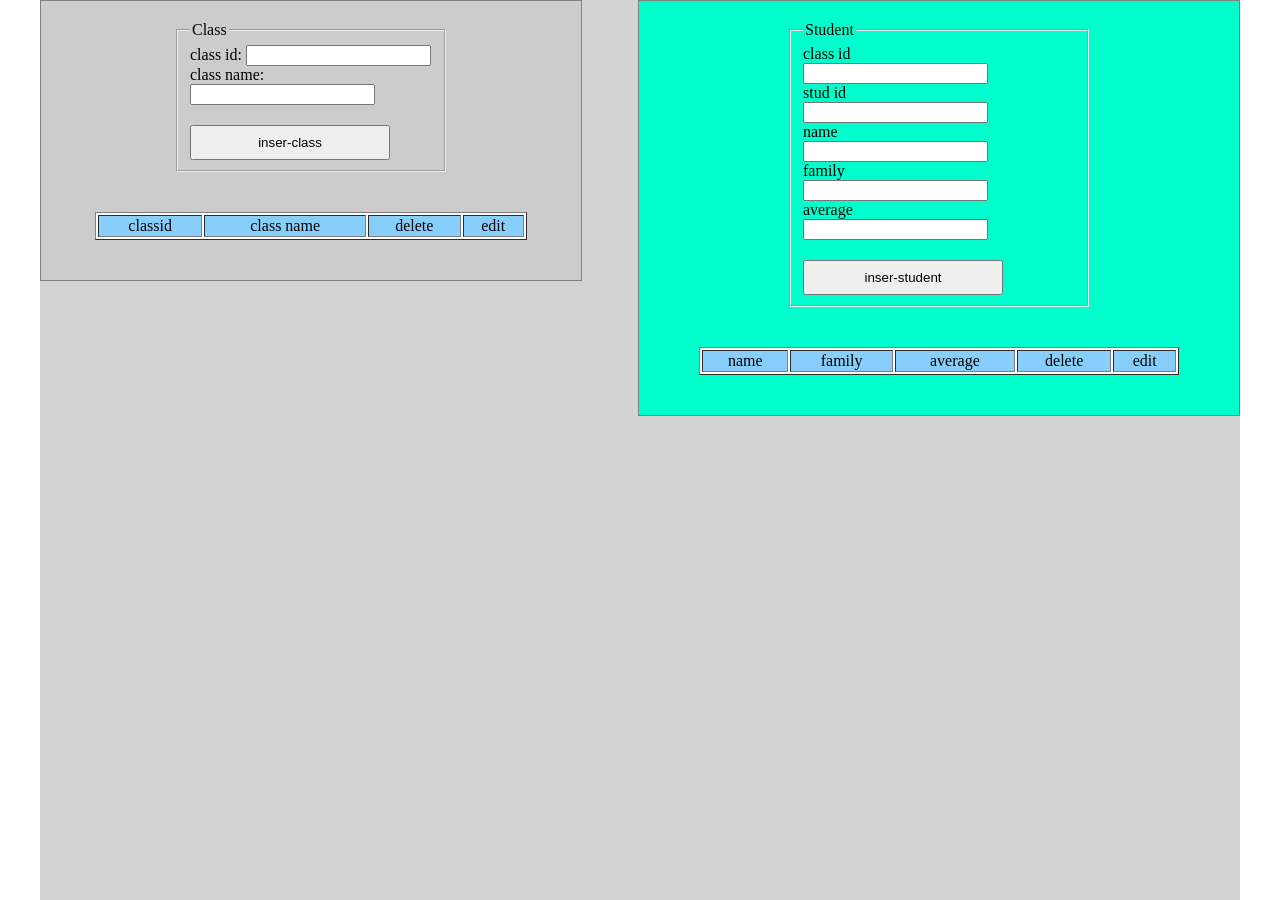
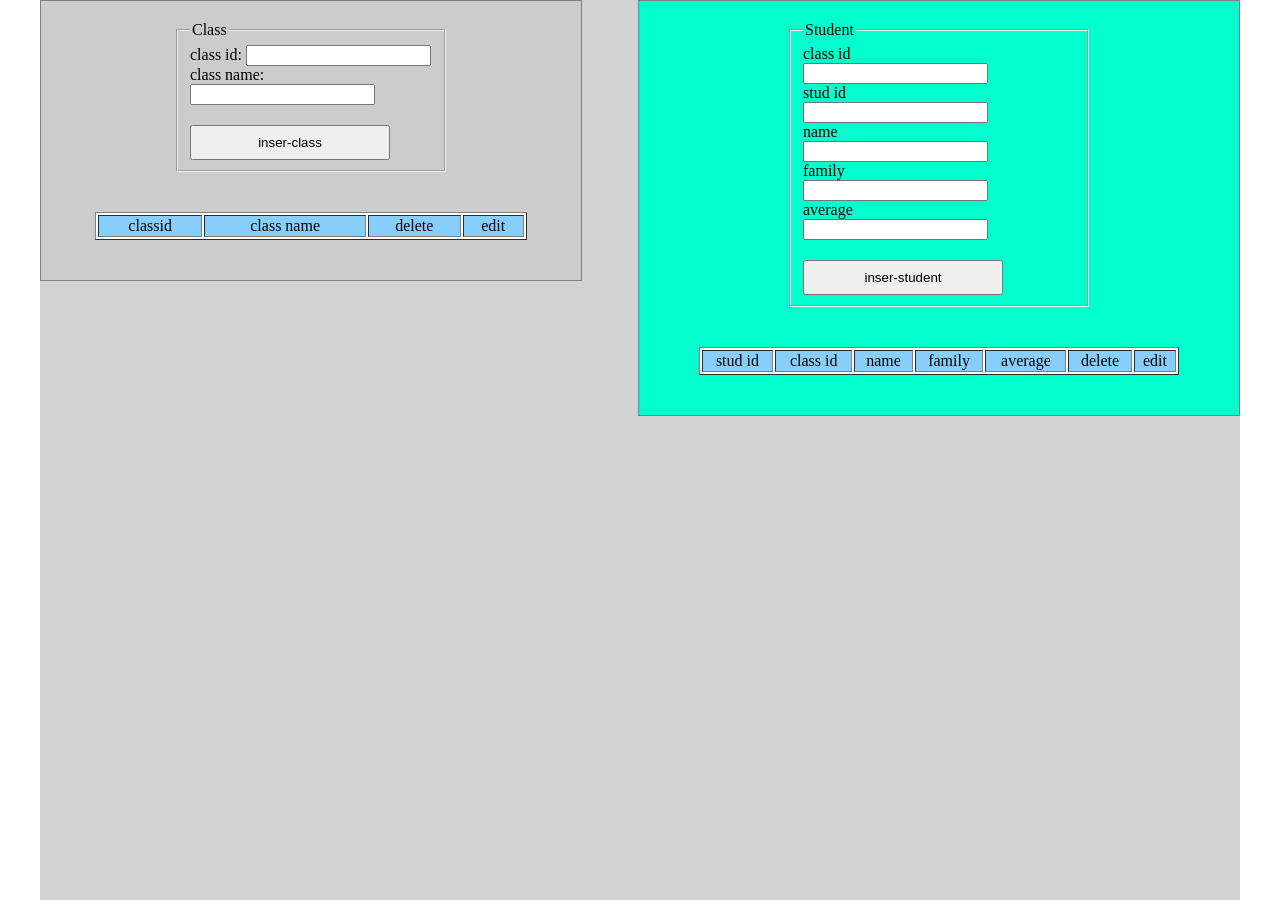
Before and after one commit to amirmahdi7777/school, a PHP site: page / in a window 1280 px wide. Run offline with PHP 8.4, Linux system fonts and the light colour scheme; data that the repository does not hold is empty.

Commit message:
insert وارد کردیم

```diff
--- a/index.php
+++ b/index.php
@@ -22,7 +22,7 @@ if (isset($_POST['submit2'])) {
     $stud_name = $_POST['stud_name'];
     $stud_family = $_POST['stud_family'];
     $stud_ave = $_POST['stud_ave'];
-    $ins_sql = "INSERT INTO student(stud_id,class_id,name,family,ave)  VALUES (stud_id,'$classid','$stud_name','$stud_family','$stud_ave')";
+    $ins_sql = "INSERT INTO student(stud_id,class_id,name,family,ave)  VALUES ($stud_id,'$classid','$stud_name','$stud_family','$stud_ave')";
     $ins_sql_pre = $db->prepare($ins_sql);
     $ins_sql_pre->execute();
 }
@@ -89,7 +89,8 @@ if (isset($_POST['submit2'])) {
             </form>
             <table border="1">
                 <tr>
-
+<td>stud id</td>
+                    <td>class id</td>
                     <td>name</td>
                     <td>family</td>
                     <td>average</td>
@@ -107,6 +108,8 @@ if (isset($_POST['submit2'])) {
 
                     echo "
     <tr>
+     <td>" . $row['class_id'] . "</td>
+      <td>" . $row['stud_id'] . "</td>
     <td>" . $row['name'] . "</td>
     <td>" . $row['family'] . "</td>
     <td>" . $row['ave'] . "</td>
```
